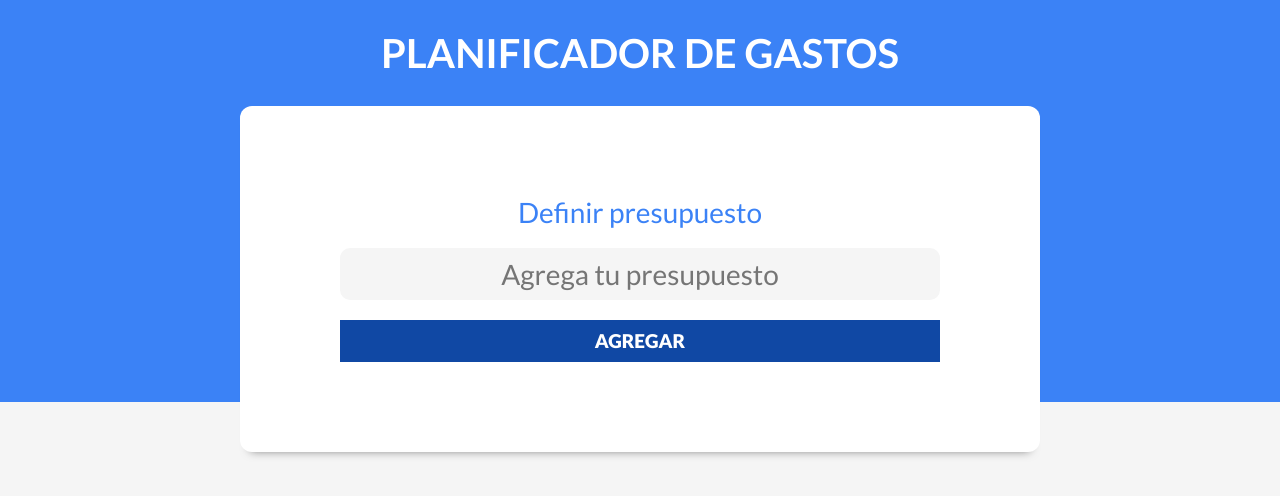
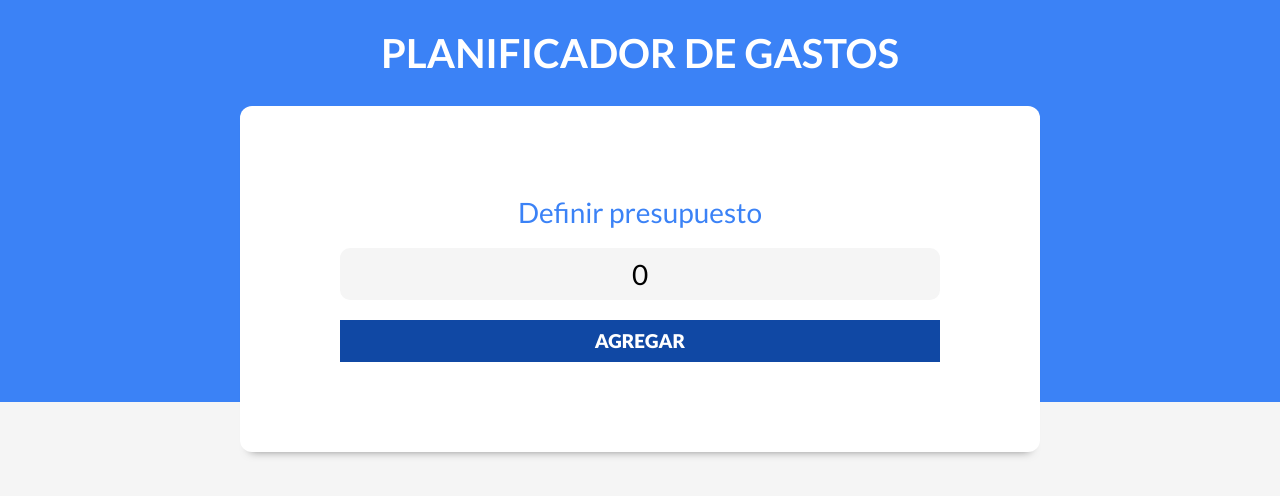
Before and after one commit to adrian1426/ReactJS_Control-Gastos, a React (Vite) app: page / in a window 1280 px wide. Shown: the top 496 px of the page. Built offline with nearby package versions, Linux system fonts and the light colour scheme.

Commit message:
validación y guardado en state el presupuesto

```diff
--- a/src/App.jsx
+++ b/src/App.jsx
@@ -1,9 +1,15 @@
+import { useState } from 'react';
 import Header from "./components/Header"
 
 function App() {
+  const [presupuesto, setPresupuestos] = useState(0);
+
   return (
     <div >
-      <Header />
+      <Header
+        presupuesto={presupuesto}
+        setPresupuestos={setPresupuestos}
+      />
     </div>
   )
 }
--- a/src/components/Header.jsx
+++ b/src/components/Header.jsx
@@ -1,10 +1,15 @@
 import PresupuestoForm from "./PresupuestoForm";
 
-const Header = () => {
+const Header = (props) => {
+  const { presupuesto, setPresupuestos } = props;
+
   return (
     <header>
       <h1>Planificador de Gastos</h1>
-      <PresupuestoForm />
+      <PresupuestoForm
+        presupuesto={presupuesto}
+        setPresupuestos={setPresupuestos}
+      />
     </header>
   );
 };
--- a/src/components/PresupuestoForm.jsx
+++ b/src/components/PresupuestoForm.jsx
@@ -1,19 +1,47 @@
-import React from 'react';
+import { useState } from 'react';
+import Message from './common/Message';
 
-const PresupuestoForm = () => {
+const PresupuestoForm = (props) => {
+  const { presupuesto, setPresupuestos } = props;
+  const [messageError, setMessageError] = useState();
+
+  const validationPresupuesto = () => {
+    const presupuestoNumber = Number(presupuesto);
+    return presupuestoNumber && presupuestoNumber > 0;
+  };
+
+  const handleSubmit = (e) => {
+    e.preventDefault();
+    const isValid = validationPresupuesto();
+
+    if (isValid) {
+      setMessageError(null);
+    } else {
+      setMessageError('Presupuesto No Válido. Debe ser numérico y mayor a 0');
+    }
+  };
+
   return (
     <div className='contenedor-presupuesto contenedor sombra'>
-      <form className='formulario'>
+      <form onSubmit={handleSubmit} className='formulario'>
         <div className='campo'>
           <label>Definir presupuesto</label>
           <input
             className='nuevo-presupuesto'
             placeholder='Agrega tu presupuesto'
             type="text"
+            value={presupuesto}
+            onChange={(e) => setPresupuestos(e.target.value)}
           />
         </div>
 
         <input type="submit" value="Agregar" />
+
+        {messageError && (
+          <Message tipo='error'>
+            {messageError}
+          </Message>
+        )}
       </form>
     </div>
   );
--- /dev/null
+++ b/src/components/common/Message.jsx
@@ -0,0 +1,11 @@
+const Message = (props) => {
+  const { children, tipo } = props;
+
+  return (
+    <div className={`alerta ${tipo}`}>
+      {children}
+    </div>
+  );
+};
+
+export default Message;
```
